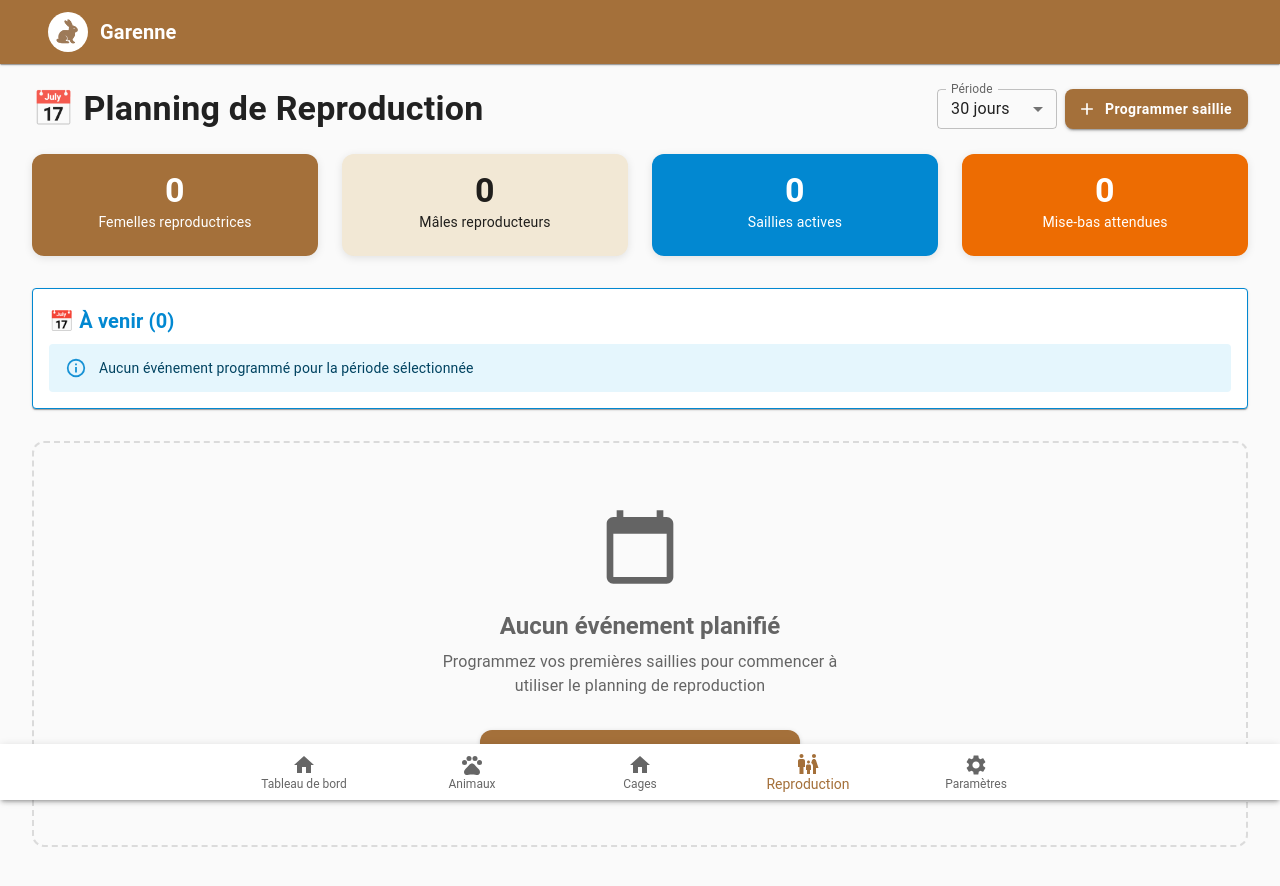
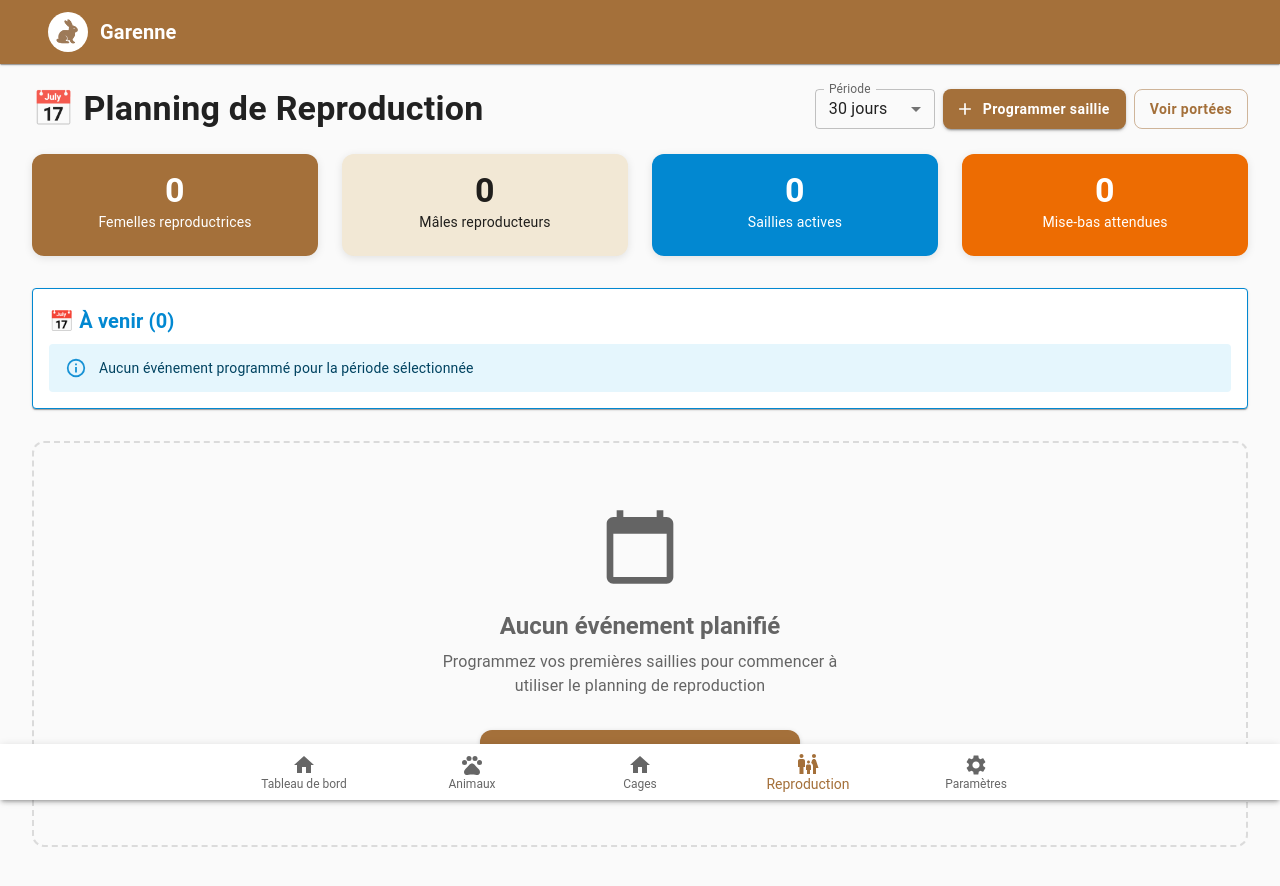
Before and after one commit to hankerspace/garenne, a React (Vite) app: page /planning in a window 1280 px wide. Shown: the top 886 px of the page. Built offline with nearby package versions, Linux system fonts and the light colour scheme.

Commit message:
Finaliser la cohérence: Ajouter accès direct aux portées depuis planning reproduction
Co-authored-by: hankerspace <303649+hankerspace@users.noreply.github.com>

```diff
--- a/src/pages/ReproductionPlanningPage.tsx
+++ b/src/pages/ReproductionPlanningPage.tsx
@@ -358,6 +358,14 @@ const ReproductionPlanningPage: React.FC = () => {
           >
             Programmer saillie
           </Button>
+
+          <Button
+            variant="outlined"
+            onClick={() => navigate('/litters')}
+            size={isMobile ? 'small' : 'medium'}
+          >
+            Voir portées
+          </Button>
         </Box>
       </Box>
 
```
